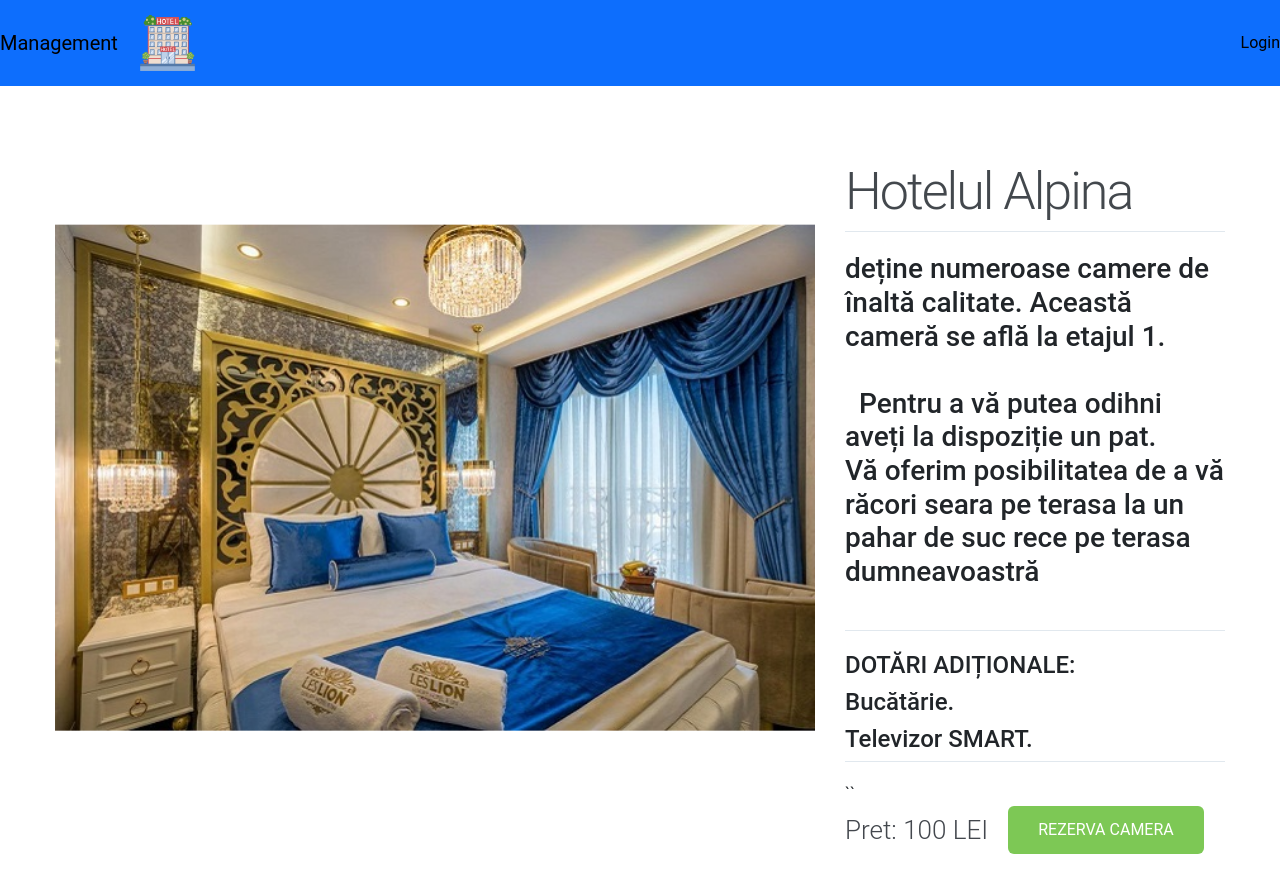
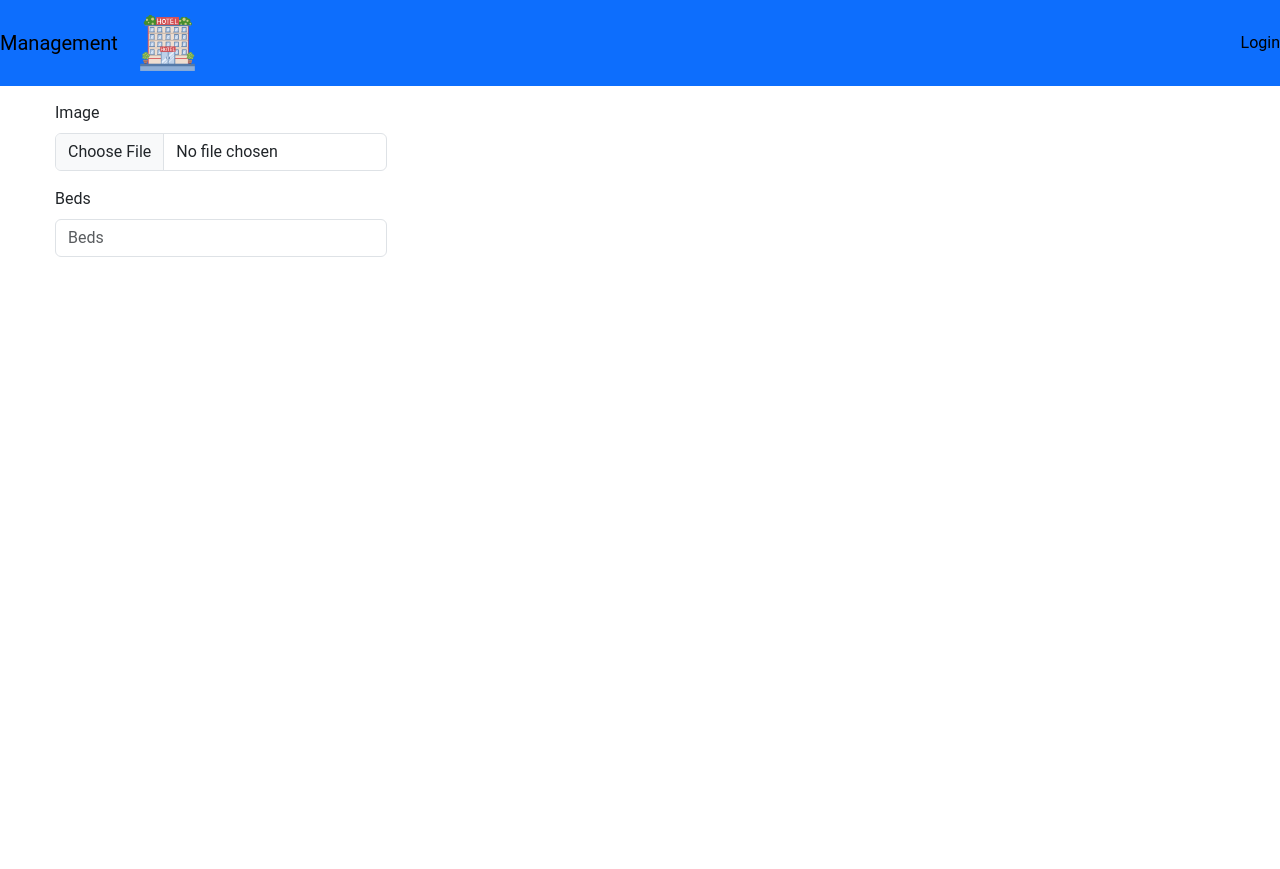
Before and after one commit to Radus1k/Ebooking, a Django app: page /editrooms/1/ in a window 1280 px wide. After the commit the page ends 257 px from the top, so only its background shows below. Run offline with Django 4.2, Linux system fonts and the light colour scheme; data comes from the database, SQL or seed files in the repository; parts of the project's set-up code (start-up, migrations or seed data) failed here and were passed over; some libraries are stand-ins or nearby versions.

Commit message:
edit room basics

```diff
--- a/ebooking/content/templates/base.html
+++ b/ebooking/content/templates/base.html
@@ -60,6 +60,8 @@
   {% block roomrent %}
   {% endblock %}
 
+  {% block edit_room %}
+  {% endblock %}
 
   {% block reservation %}
   {% endblock %}
--- a/ebooking/content/templates/edit_rooms.html
+++ b/ebooking/content/templates/edit_rooms.html
@@ -1,79 +1,28 @@
 
 {% extends 'base.html' %}
+
 {% load static %}
 
-{% block roomrent %}
+{% load django_bootstrap5 %}
+
+{% bootstrap_css %}
+
+{% bootstrap_javascript %}
+
+{% bootstrap_messages %}
+
+{% block edit_room %}
 
 <link href="{% static 'css/rent_rooms.css' %}" rel="stylesheet">
 <link href="{% static 'css/js_script' %}" >
 <body>
 
     <div class="container">
-        {% for room in hotelrooms %}
-        <!-- Left Column / Headphones Image -->
-
-        <div class="left-column">
-
-
-            <img src="{{ room.image.url }}" alt="img">
-        </div>
-
-        <!-- Right Column -->
-        <div class="right-column">
-
-              <!-- Room Description -->
-              <div class="product-description">
-
-            <h1> Hotelul {{ room.hotel }}</h1>
-
-              </div>
-
-            <div class="product-price">
-                <h3>deține numeroase camere de înaltă calitate. Această cameră se află la etajul {{ room.floor_no }}. <br><br>
-                    &nbsp;  Pentru a vă putea odihni aveți la dispoziție {% if room.beds == 1 %} un pat. {% else %} {{room.beds}} paturi. {% endif %}   <br>
-                     {% if room.has_terrace == True %}
-                      Vă oferim posibilitatea de a vă răcori seara pe terasa la un pahar de suc rece pe terasa dumneavoastră
-                    {% endif %} <br> <br>
-                 </h3>
-
-
-              </div>
-
-              <div class="product-description"> </div>
-
-              <h4>DOTĂRI ADIȚIONALE:</h4>
-
-              {% if room.has_kitchen == True %}
-                    <h4>Bucătărie.<br></h4>
-                  {% endif %}
-
-                  {% if room.has_tv == True %}
-                  <h4>Televizor SMART.<br></h4>
-                {% endif %}
-
-                {% if room.fridge == True %}
-                    <h4>Frigider.</h4>
-                  {% endif %}
-
-
-              <div class="product-description"></div>
-
-          <!-- Product Configuration -->
-
-
-          <!-- Product Pricing -->``
-          <div class="product-price">
-            <span>Pret: {{ room.price }} LEI </span>
-            <a href="{% url 'reservation' room.id %}" class="cart-btn">REZERVA CAMERA</a>
-          </div>
-        </div>
-
-        {% empty %}
+      <form>
+        {% csrf_token %}
+        {% bootstrap_form form %}
+      </form>
     </div>
-
-    {% endfor %}
-
-</div>
 </body>
 
 {% endblock %}
--- a/ebooking/content/templates/home.html
+++ b/ebooking/content/templates/home.html
@@ -28,7 +28,7 @@
             {% if not request.user.profile.is_hotel_administrator  %}
                 <a href="{% url 'rentrooms' hotel.id %}" style="text-align:center;"><button type="button" class="btn btn-primary" style="display:no;">Check in</button> </a>
             {% else %}
-                <a href="{% url 'editrooms' hotel.id %}" style="text-align:center;"><button type="button" class="btn btn-primary" style="display:no;">Editeaza</button> </a>
+                <a href="{% url 'editrooms' hotel.id %}" style="text-align:center;"><button type="button" class="btn btn-primary" style="display:no;">Vezi camere</button> </a>
             {% endif %}
         </div>
 
--- /dev/null
+++ b/ebooking/hotels/forms.py
@@ -0,0 +1,7 @@
+from django import forms
+from .models import HotelRoom
+
+class HotelRoomForm(forms.ModelForm):
+    class Meta:
+        model = HotelRoom
+        fields = ('image', 'beds',)
--- a/ebooking/hotels/views.py
+++ b/ebooking/hotels/views.py
@@ -2,6 +2,7 @@ from django.shortcuts import render, redirect
 from django.http import HttpResponse, HttpResponseForbidden
 from hotels.models import Hotel, HotelRoom
 from django.contrib.auth.decorators import login_required
+from .forms import HotelRoomForm
 from django.urls import reverse_lazy
 
 def index(request):
@@ -38,8 +39,13 @@ def edit_rooms(request, hotel_id):
 
     if not hotel_instance:
         return HttpResponseForbidden
+    form = HotelRoomForm()
+    if request.method == "POST":
+        completed_form = HotelRoomForm(request.POST)
 
+        if completed_form.is_valid():
+            completed_form.save()
     hotelRooms = HotelRoom.objects.filter(hotel=hotel_id)
-    context ={"hotelrooms": hotelRooms}
+    context ={"form": form, "hotelrooms":hotelRooms}
 
     return render(request, template_name='edit_rooms.html', context=context)
--- a/ebooking/reservation/mail.py
+++ b/ebooking/reservation/mail.py
@@ -12,7 +12,7 @@ def send_mail(to, template, context):
     msg.attach_alternative(html_content, 'text/html')
     msg.send()
 
-def send_mail_v2(to, reservation):
+def send_reservation_mail(to, reservation):
     #!/usr/bin/python
 
     import smtplib
--- a/ebooking/reservation/tasks.py
+++ b/ebooking/reservation/tasks.py
@@ -1,5 +1,5 @@
 from celery import shared_task, Task
-from .mail import send_mail_v2
+from .mail import send_reservation_mail
 from .models import *
 
 @shared_task
@@ -7,4 +7,4 @@ def async_send_mail(to, reservation_id):
     """ Function that asyncronously send the mail to the client who rent the hotel rooms """
     reservation = Reservation.objects.get(id=reservation_id)
     print("RESERVATION OBEJCT: ",reservation)
-    send_mail_v2(to, reservation)
+    send_reservation_mail(to, reservation)
```
Also changed, not shown: ebooking/accounts/admin.py (+23 -1 lines), ebooking/accounts/utils.py (+1 -6 lines).
